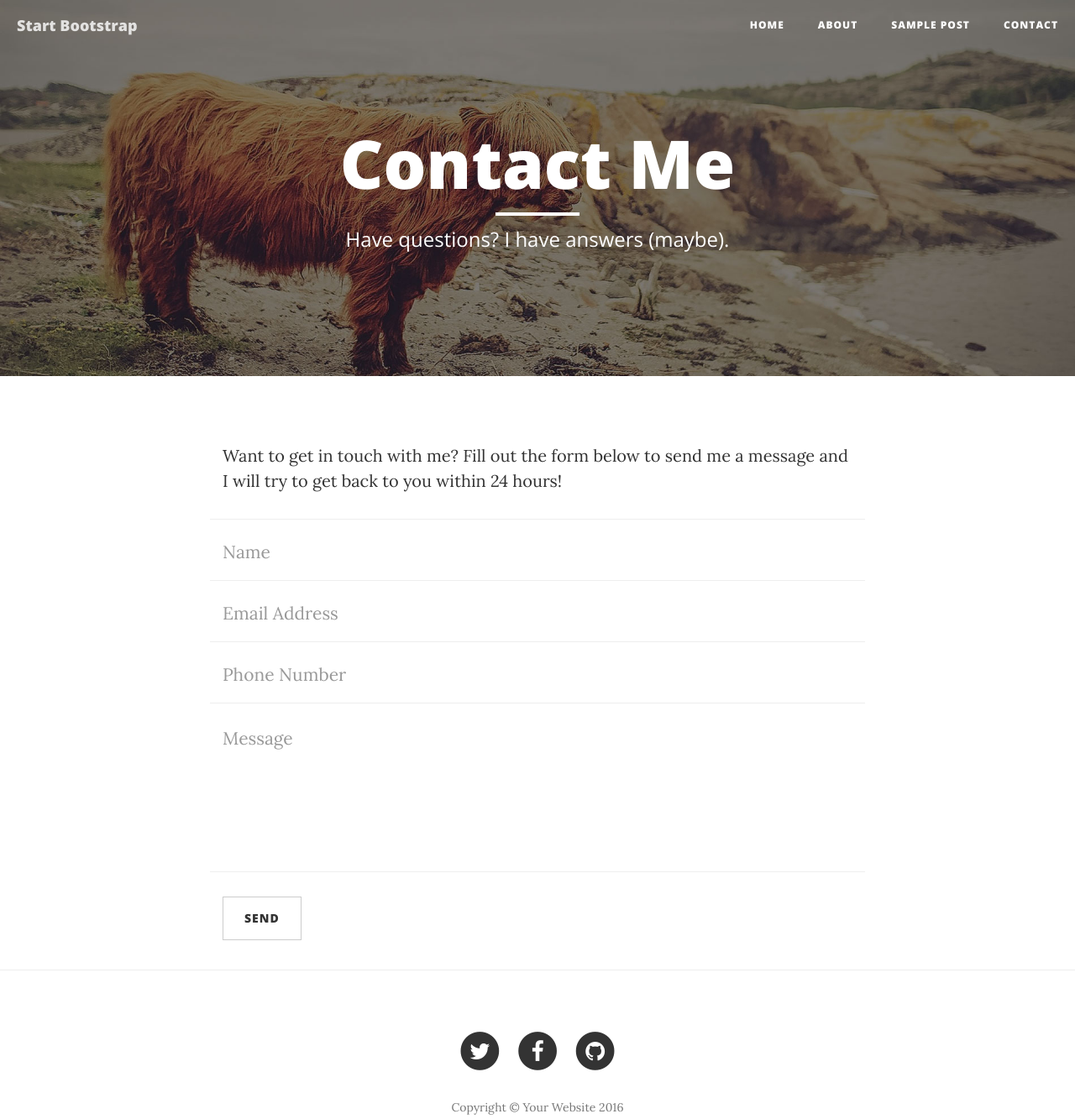
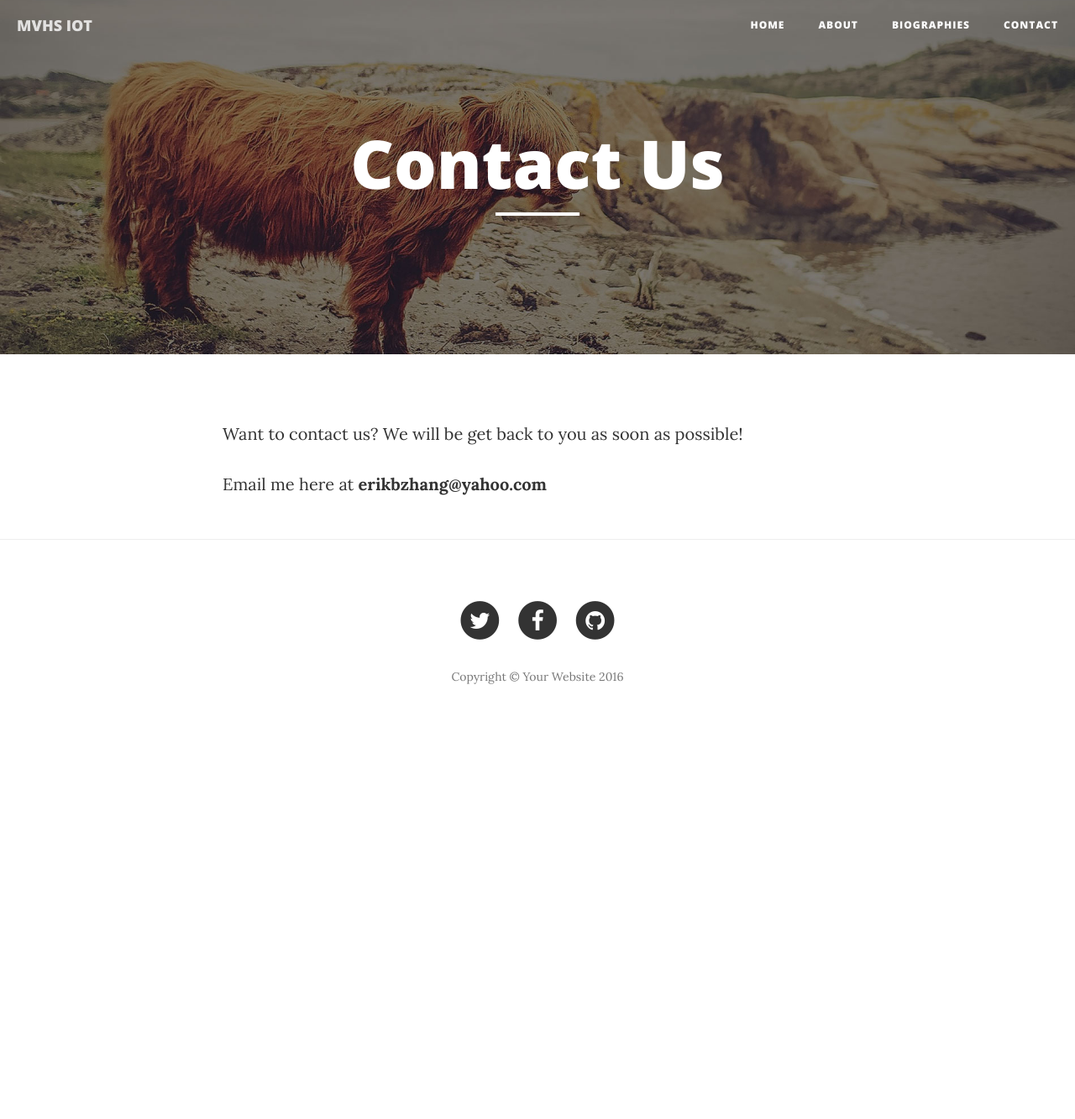
Before and after one commit to erikbZhang/PlantBlog, a website: page blogfolder/contact.html in a window 1280 px wide. Shown: the whole page at 84% size. After the commit the page ends 882 px from the top, so only its background shows below. Drawn offline with nearby package versions, Linux system fonts and the light colour scheme.

Commit message:
Contact page

```diff
--- a/blogfolder/contact.html
+++ b/blogfolder/contact.html
@@ -42,7 +42,7 @@
                     <span class="sr-only">Toggle navigation</span>
                     Menu <i class="fa fa-bars"></i>
                 </button>
-                <a class="navbar-brand" href="index.html">Start Bootstrap</a>
+                <a class="navbar-brand" href="index.html">MVHS IOT</a>
             </div>
 
             <!-- Collect the nav links, forms, and other content for toggling -->
@@ -55,7 +55,7 @@
                         <a href="about.html">About</a>
                     </li>
                     <li>
-                        <a href="post.html">Sample Post</a>
+                        <a href="post.html">Biographies</a>
                     </li>
                     <li>
                         <a href="contact.html">Contact</a>
@@ -74,9 +74,8 @@
             <div class="row">
                 <div class="col-lg-8 col-lg-offset-2 col-md-10 col-md-offset-1">
                     <div class="page-heading">
-                        <h1>Contact Me</h1>
+                        <h1>Contact Us</h1>
                         <hr class="small">
-                        <span class="subheading">Have questions? I have answers (maybe).</span>
                     </div>
                 </div>
             </div>
@@ -87,44 +86,11 @@
     <div class="container">
         <div class="row">
             <div class="col-lg-8 col-lg-offset-2 col-md-10 col-md-offset-1">
-                <p>Want to get in touch with me? Fill out the form below to send me a message and I will try to get back to you within 24 hours!</p>
+                <p>Want to contact us? We will be get back to you as soon as possible!</p>
+                <p>Email me here at <b>erikbzhang@yahoo.com</b></p>
                 <!-- Contact Form - Enter your email address on line 19 of the mail/contact_me.php file to make this form work. -->
                 <!-- WARNING: Some web hosts do not allow emails to be sent through forms to common mail hosts like Gmail or Yahoo. It's recommended that you use a private domain email address! -->
                 <!-- NOTE: To use the contact form, your site must be on a live web host with PHP! The form will not work locally! -->
-                <form name="sentMessage" id="contactForm" novalidate>
-                    <div class="row control-group">
-                        <div class="form-group col-xs-12 floating-label-form-group controls">
-                            <label>Name</label>
-                            <input type="text" class="form-control" placeholder="Name" id="name" required data-validation-required-message="Please enter your name.">
-                            <p class="help-block text-danger"></p>
-                        </div>
-                    </div>
-                    <div class="row control-group">
-                        <div class="form-group col-xs-12 floating-label-form-group controls">
-                            <label>Email Address</label>
-                            <input type="email" class="form-control" placeholder="Email Address" id="email" required data-validation-required-message="Please enter your email address.">
-                            <p class="help-block text-danger"></p>
-                        </div>
-                    </div>
-                    <div class="row control-group">
-                        <div class="form-group col-xs-12 floating-label-form-group controls">
-                            <label>Phone Number</label>
-                            <input type="tel" class="form-control" placeholder="Phone Number" id="phone" required data-validation-required-message="Please enter your phone number.">
-                            <p class="help-block text-danger"></p>
-                        </div>
-                    </div>
-                    <div class="row control-group">
-                        <div class="form-group col-xs-12 floating-label-form-group controls">
-                            <label>Message</label>
-                            <textarea rows="5" class="form-control" placeholder="Message" id="message" required data-validation-required-message="Please enter a message."></textarea>
-                            <p class="help-block text-danger"></p>
-                        </div>
-                    </div>
-                    <br>
-                    <div id="success"></div>
-                    <div class="row">
-                        <div class="form-group col-xs-12">
-                            <button type="submit" class="btn btn-default">Send</button>
                         </div>
                     </div>
                 </form>
```
